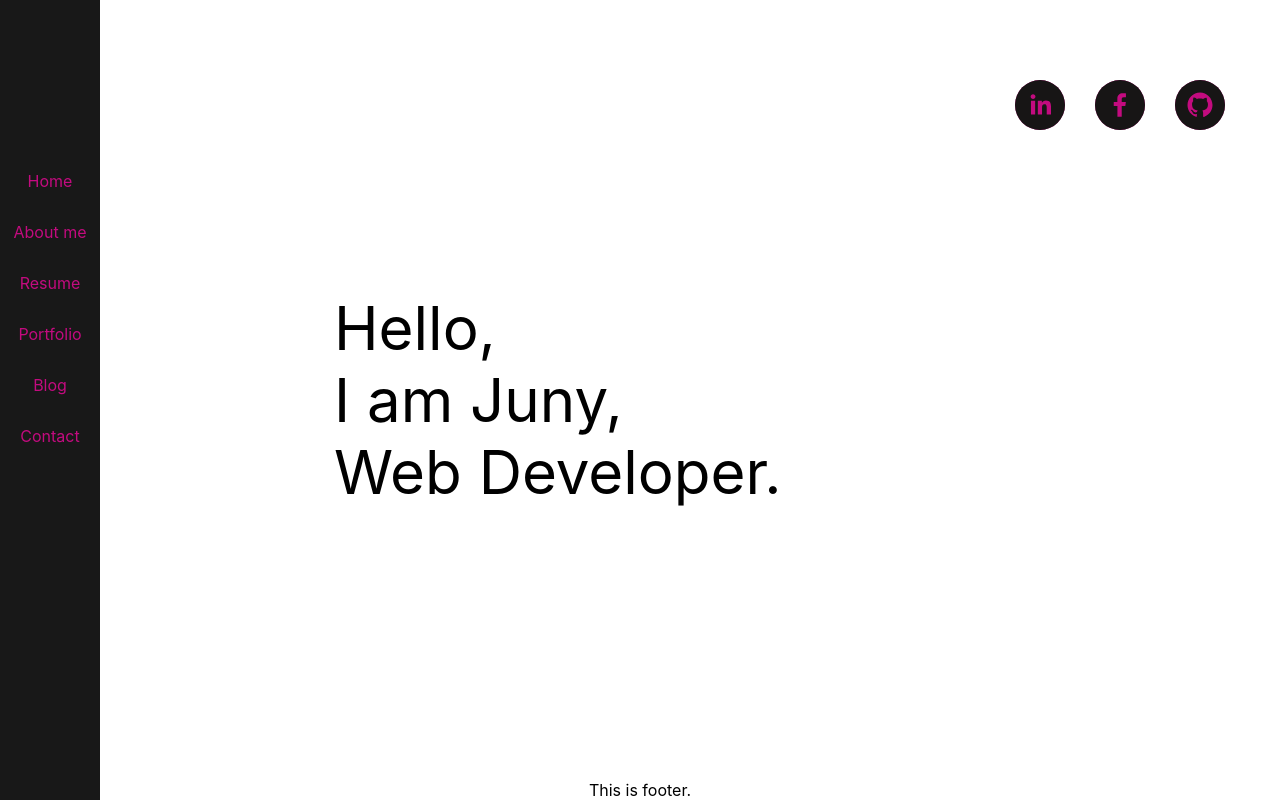
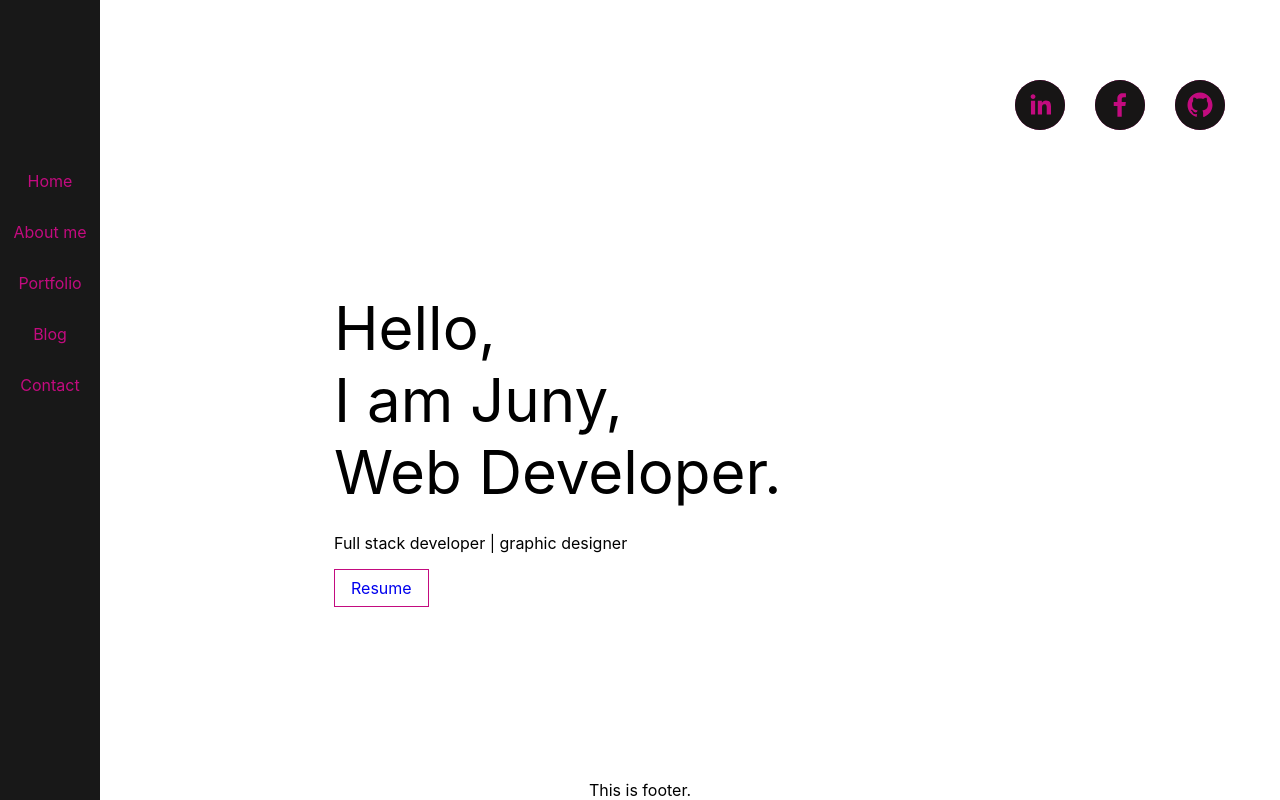
Before and after one commit to junymc/juny_mc, a React (Create React App) app: page / in a window 1280 px wide. Built offline with nearby package versions, Linux system fonts and the light colour scheme.

Commit message:
adding home component

```diff
--- a/package.json
+++ b/package.json
@@ -3,6 +3,7 @@
   "version": "0.1.0",
   "private": true,
   "dependencies": {
+    "@material-ui/core": "^4.10.2",
     "@testing-library/jest-dom": "^4.2.4",
     "@testing-library/react": "^9.3.2",
     "@testing-library/user-event": "^7.1.2",
--- a/src/App.css
+++ b/src/App.css
@@ -163,3 +163,22 @@ nav ul {
   color: black;
   text-align: center;
 }
+
+.about {
+  position: absolute;
+  width: 40em;
+  /* height: 50px; */
+  top: 70%;
+  left: 30%;
+  margin-left: -50px;
+  transform: translateY(-30%);
+  font-size: 16px;
+  z-index: -1;
+}
+
+.about a {
+  text-decoration: none;
+  border: 1px solid #C30B7F;
+  line-height: 70px;
+  padding: 8px 16px;
+}
--- a/src/components/Home.js
+++ b/src/components/Home.js
@@ -14,6 +14,10 @@ class Home extends React.Component {
                 <p> I am Juny,</p>
                 <p>Web Developer.</p>
             </div>
+            <div className="about">
+                <p>Full stack developer | graphic designer</p>
+                <a target="_blank" href="https://gitconnected.com/junymc/resume"> Resume </a>
+            </div>
             </>
         )
     }
--- a/src/components/Navbar.js
+++ b/src/components/Navbar.js
@@ -13,7 +13,6 @@ class Navbar extends React.Component {
                     <ul className="nav-links">
                        <li><Link to="/" style={navStyle}> Home </Link></li>
                        <li><Link to="/about" style={navStyle}>About me</Link></li>
-                       <li><Link to="/resume" style={navStyle}> Resume </Link></li>
                        <li><Link to="/portfolio" style={navStyle}> Portfolio</Link></li>
                        <li><Link to="/blog" style={navStyle}>Blog</Link></li>
                        <li><Link to="/contact" style={navStyle}>Contact</Link></li>
```
Also changed, not shown: 1 other file (tests, documents, lock files or other folders).
